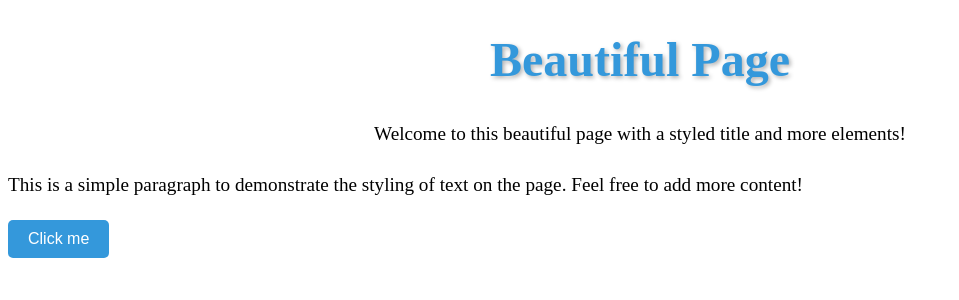
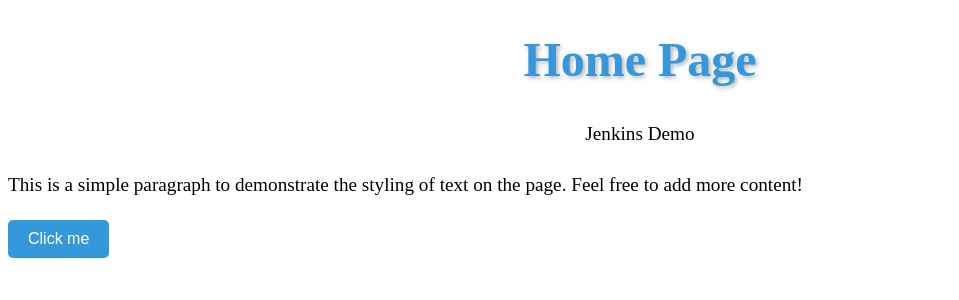
Before and after one commit to Abubakar-Munir/CI-CD-Jenkins, an Angular app: page / in a window 1280 px wide. Shown: the top 300 px of the page, without its empty margins (0-959 px from the left). Built offline with nearby package versions, Linux system fonts and the light colour scheme.

Commit message:
added title

```diff
--- a/src/app/app.component.html
+++ b/src/app/app.component.html
@@ -1,6 +1,6 @@
 <header>
-  <h1>Beautiful Page</h1>
-  <p>Welcome to this beautiful page with a styled title and more elements!</p>
+  <h1>Home Page</h1>
+  <p>Jenkins Demo</p>
 </header>
 
 <section>
```
